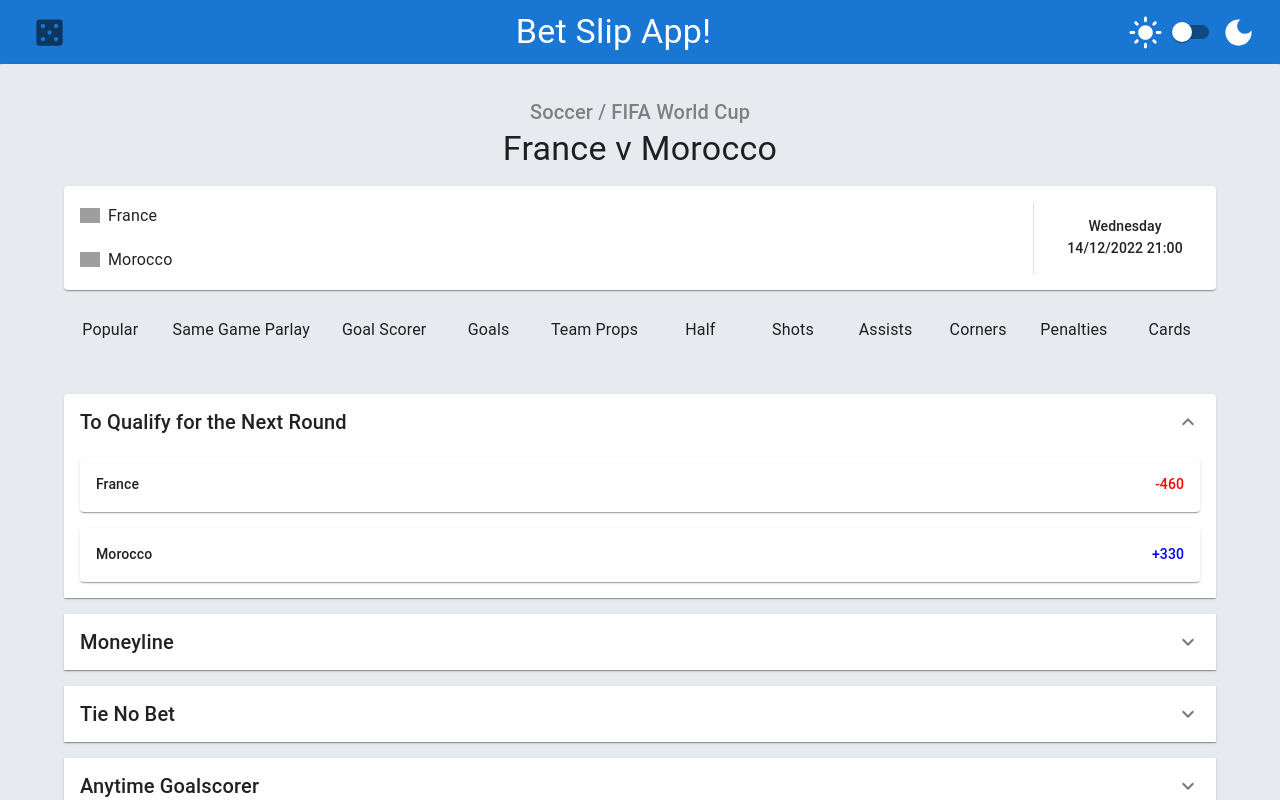
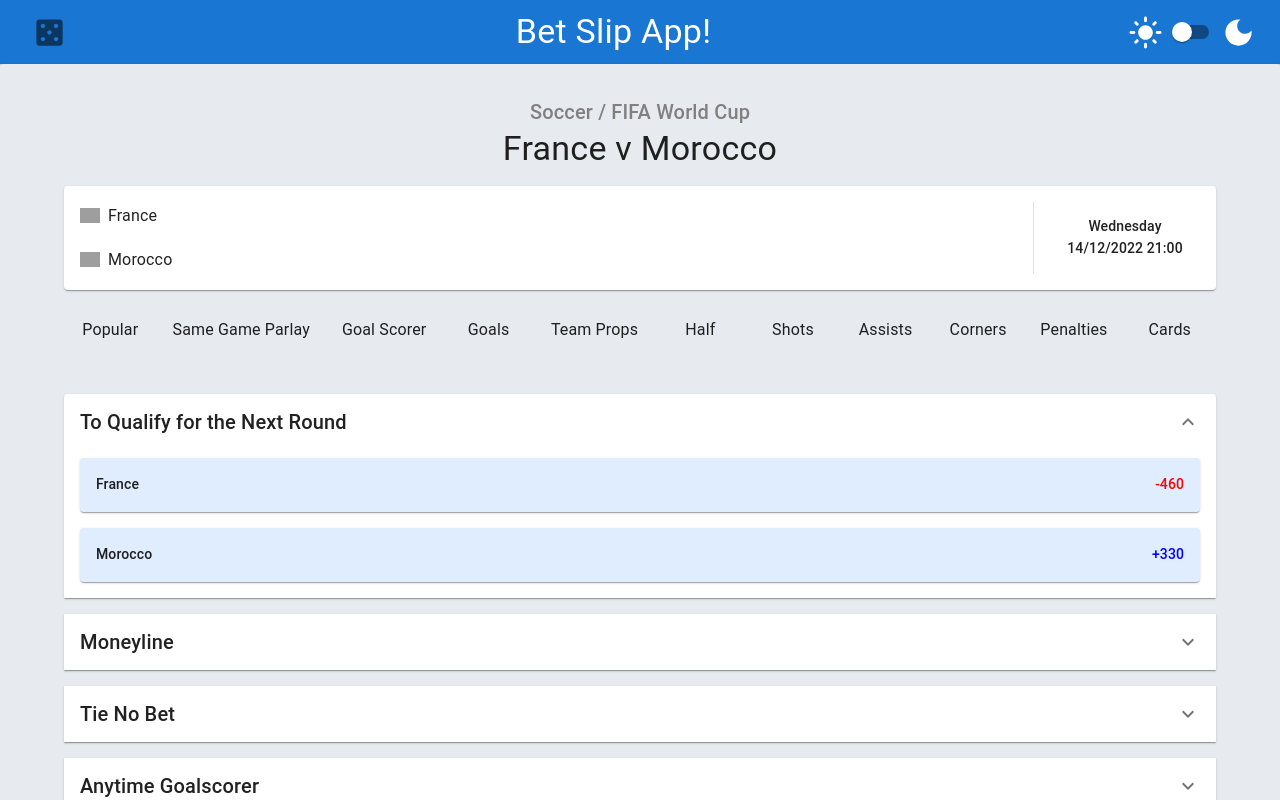
Before and after one commit to yuvalitah/Alphabet-Bet-Slip-Exercise, a React (Create React App) app: page / in a window 1280 px wide. Shown: the top 800 px of the page. Built offline with nearby package versions, Linux system fonts and the light colour scheme; grey boxes are pictures that could not be loaded.

Commit message:
Change the color for the not selected bet + the color of the bet cards on light mode

```diff
--- a/src/components/betMarkets/betMarketOptions/betMarketOption/BetMarketOption.tsx
+++ b/src/components/betMarkets/betMarketOptions/betMarketOption/BetMarketOption.tsx
@@ -19,7 +19,7 @@
 }
 
 const StyledCard = styled(Card)(({ theme }) => ({
-  backgroundColor: theme.palette.mode === "light" ? "#E7EBF0" : "#1A2027",
+  backgroundColor: theme.palette.mode === "light" ? "#dfedff" : "#1A2027",
 }));
 
 export const BetMarketOption = ({
@@ -39,7 +39,7 @@
             : dispatch(addNewBetSlipAction({ id, title, marketTitle, odd }))
         }
       >
-        <StyledCard sx={{ backgroundColor: isSelected ? "green" : "unset" }}>
+        <StyledCard sx={{ backgroundColor: isSelected ? "green" : "" }}>
           <CardContent
             sx={{
               display: "flex",
```
